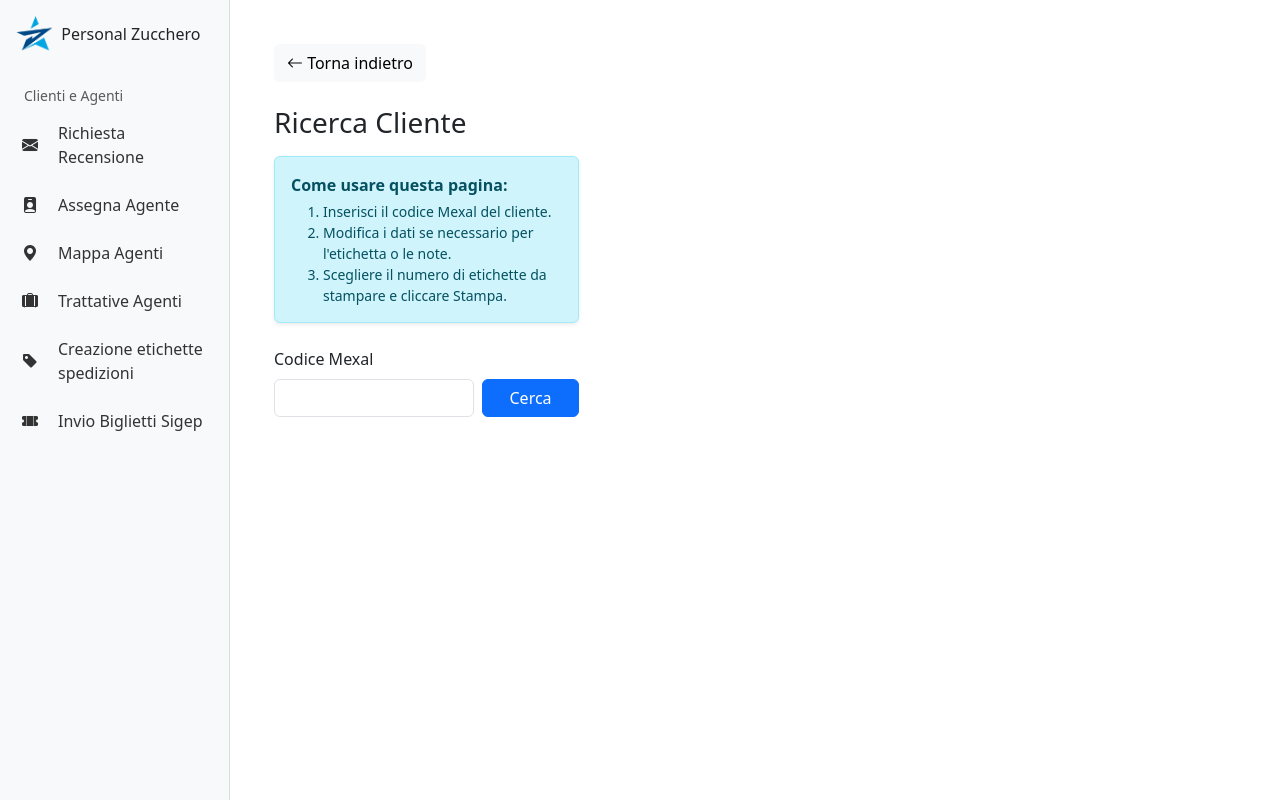
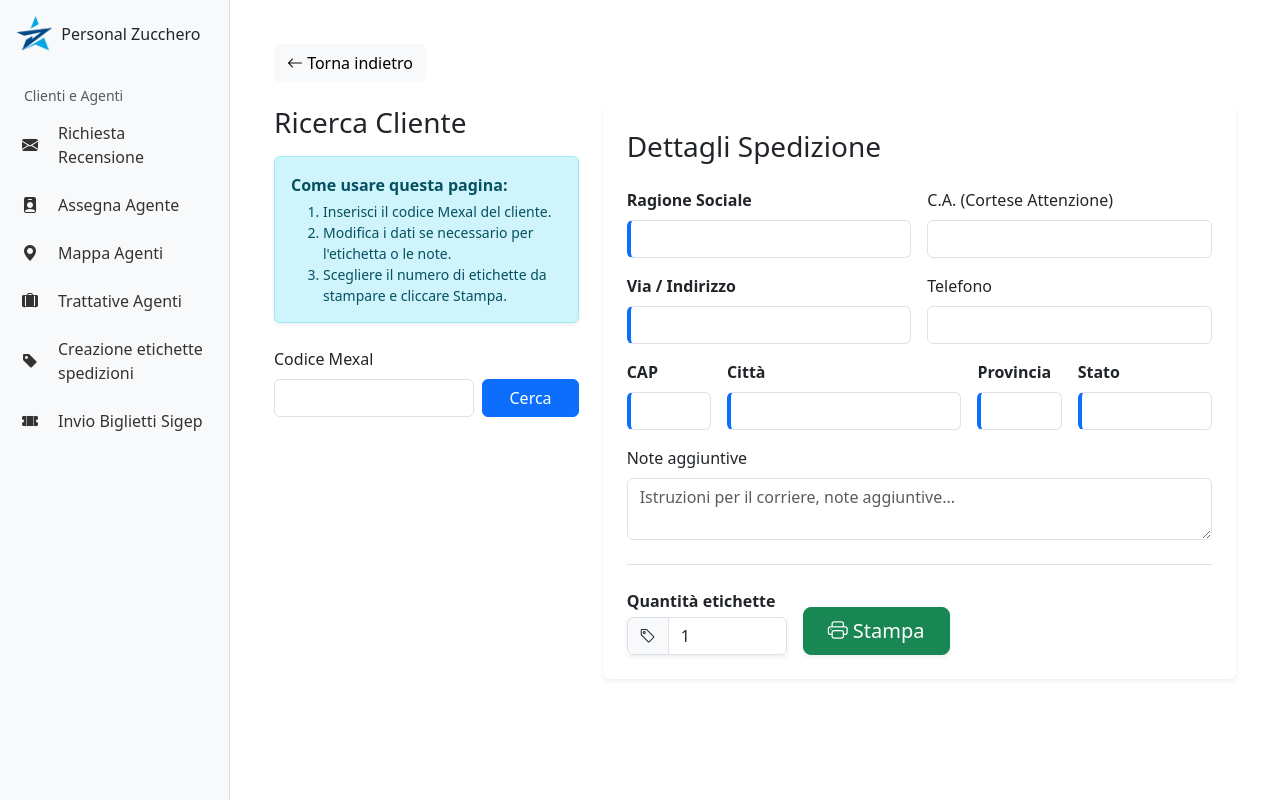
Before and after one commit to Nicolas-Personal-Zucchero/PZ-Web-Dashboard, a Flask app: page /etichette_spedizioni/ in a window 1280 px wide. Run offline with Flask 3, Linux system fonts and the light colour scheme; parts of the project's set-up code (start-up, migrations or seed data) failed here and were passed over.

Commit message:
feat: added manual mode for label creation

```diff
--- a/app/templates/etichette_spedizioni.html
+++ b/app/templates/etichette_spedizioni.html
@@ -43,7 +43,6 @@
         </div>
 
         <div class="col-lg-8 col-md-7">
-            {% if customer %}
             <div class="card shadow-sm border-0">
                 <div class="card-body p-4">
                     <h3 class="mb-4">Dettagli Spedizione</h3>
@@ -51,8 +50,8 @@
                     <form method="POST" action="{{ url_for('etichette_spedizioni.stampa_etichetta') }}">
                         <div class="row g-3">
                             <div class="col-md-6">
-                                <label for="ragione_sociale" class="form-label">Ragione Sociale</label>
-                                <input type="text" class="form-control" id="ragione_sociale" name="ragione_sociale" value="{{ customer.ragione_sociale | default('') }}" required>
+                                <label for="ragione_sociale" class="form-label"><b>Ragione Sociale</b></label>
+                                <input type="text" class="form-control input-required" id="ragione_sociale" name="ragione_sociale" value="{{ customer.ragione_sociale | default('') }}" required aria-required="true">
                             </div>
                             <div class="col-md-6">
                                 <label for="c_a" class="form-label">C.A. (Cortese Attenzione)</label>
@@ -60,8 +59,8 @@
                             </div>
 
                             <div class="col-md-6">
-                                <label for="indirizzo" class="form-label">Via / Indirizzo</label>
-                                <input type="text" class="form-control" id="indirizzo" name="indirizzo" value="{{ customer.indirizzo | default('') }}" required>
+                                <label for="indirizzo" class="form-label"><b>Via / Indirizzo</b></label>
+                                <input type="text" class="form-control input-required" id="indirizzo" name="indirizzo" value="{{ customer.indirizzo | default('') }}" required aria-required="true">
                             </div>
                             <div class="col-md-6">
                                 <label for="telefono" class="form-label">Telefono</label>
@@ -69,20 +68,20 @@
                             </div>
 
                             <div class="col-md-2">
-                                <label for="cap" class="form-label">CAP</label>
-                                <input type="text" class="form-control" id="cap" name="cap" value="{{ customer.cap | default('') }}" required>
+                                <label for="cap" class="form-label"><b>CAP</b></label>
+                                <input type="text" class="form-control input-required" id="cap" name="cap" value="{{ customer.cap | default('') }}" required aria-required="true">
                             </div>
                             <div class="col-md-5">
-                                <label for="localita" class="form-label">Città</label>
-                                <input type="text" class="form-control" id="localita" name="localita" value="{{ customer.localita | default('') }}" required>
+                                <label for="localita" class="form-label"><b>Città</b></label>
+                                <input type="text" class="form-control input-required" id="localita" name="localita" value="{{ customer.localita | default('') }}" required aria-required="true">
                             </div>
                             <div class="col-md-2">
-                                <label for="provincia" class="form-label">Provincia</label>
-                                <input type="text" class="form-control" id="provincia" name="provincia" value="{{ customer.provincia | default('') }}" required>
+                                <label for="provincia" class="form-label"><b>Provincia</b></label>
+                                <input type="text" class="form-control input-required" id="provincia" name="provincia" value="{{ customer.provincia | default('') }}" required aria-required="true">
                             </div>
                             <div class="col-md-3">
-                                <label for="cod_paese" class="form-label">Stato</label>
-                                <input type="text" class="form-control" id="cod_paese" name="cod_paese" value="{{ customer.cod_paese | default('') }}" required>
+                                <label for="cod_paese" class="form-label"><b>Stato</b></label>
+                                <input type="text" class="form-control input-required" id="cod_paese" name="cod_paese" value="{{ customer.cod_paese | default('') }}" required aria-required="true">
                             </div>
 
                             <div class="col-12">
@@ -116,8 +115,14 @@
                     </form>
                 </div>
             </div>
-            {% endif %}
         </div>
     </div>
 </div>
+
+<style>
+    /* Custom class se non si vogliono usare solo utility Bootstrap */
+    .input-required {
+        border-left: 4px solid #0d6efd; /* Colore primary di Bootstrap */
+    }
+</style>
 {% endblock %}
```
